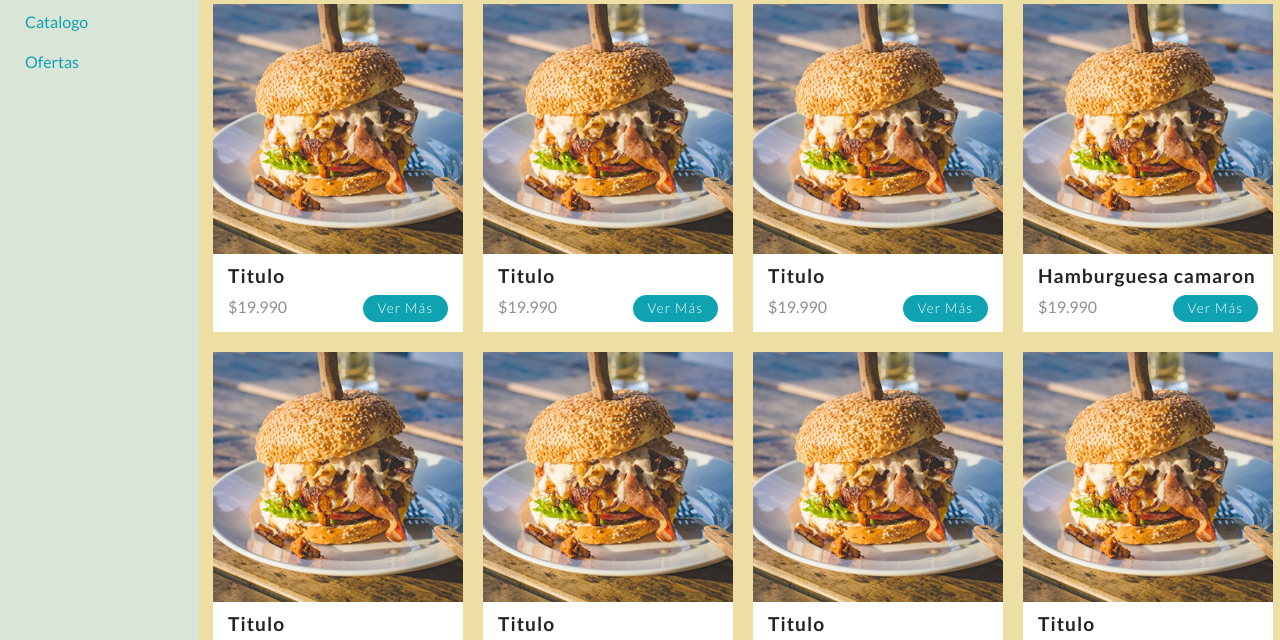
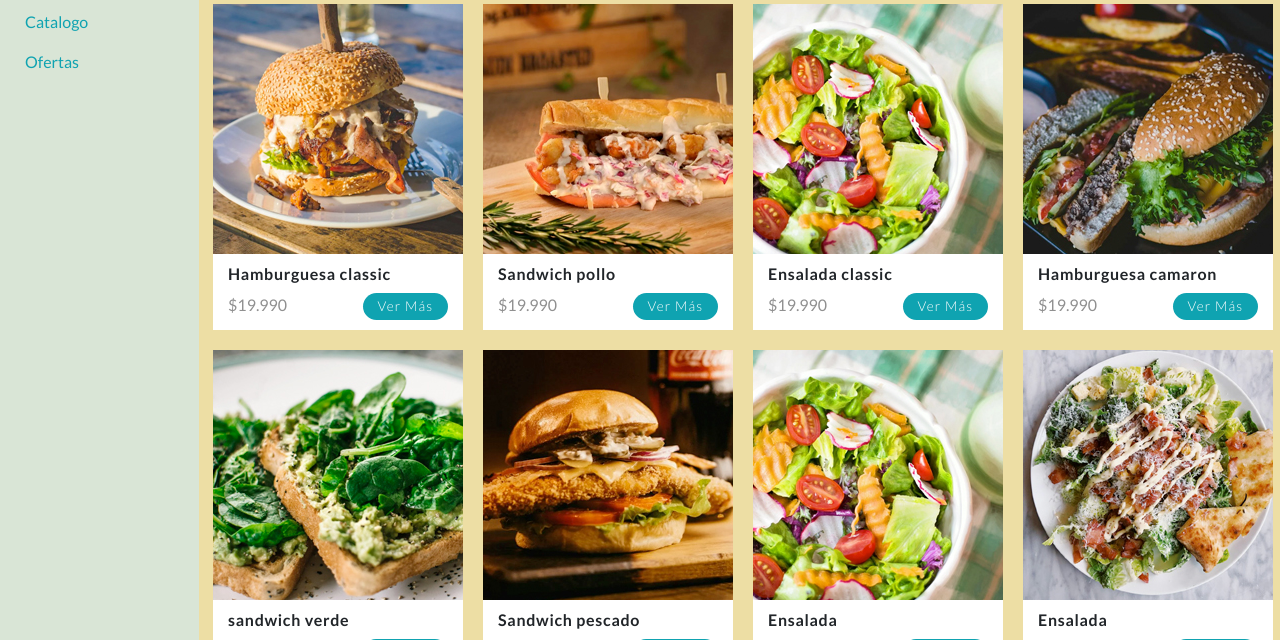
Before and after one commit to markobarraza/StoreMediaQuery_dLatam, a plain HTML site: page index.html in a window 1280 px wide. Shown: the part 111-751 px from the top of the page. Drawn offline with nearby package versions, Linux system fonts and the light colour scheme.

Commit message:
se agregaron imagenes y descripciones

```diff
--- a/assets/css/style.css
+++ b/assets/css/style.css
@@ -86,13 +86,14 @@ footer{
     margin: 0;
 }
 .main .contenedor_productos .contenedor_cards .main_card .info_card h3{
-    font-size: 1.2rem;
+    font-size: 1rem;
     font-weight: 700;
-    letter-spacing: 1px;
+    letter-spacing: .7px;
 }
 .main .contenedor_productos .contenedor_cards .main_card .info_card .inner_info{
     display: flex;
     justify-content: space-between;
+    margin: 10px 0 0 0 ;
 }
 .main .contenedor_productos .contenedor_cards .main_card .info_card .inner_info p{
     margin: 0;
--- a/index.html
+++ b/index.html
@@ -13,7 +13,7 @@
     <link rel="preconnect" href="https://fonts.gstatic.com" crossorigin>
     <link href="https://fonts.googleapis.com/css2?family=Lato:ital,wght@0,100;0,300;0,400;0,700;0,900;1,100;1,300;1,400;1,700;1,900&display=swap" rel="stylesheet">
     <!-- Mis estilos -->
-    <link rel="stylesheet" href="/assets/css/style.css">
+    <link rel="stylesheet" href="./assets/css/style.css">
 </head>
 <body>
 
@@ -50,7 +50,7 @@
                 <div class="main_card">
                     <img src="./assets/img/img-1.jpg" alt="hamburguesa">
                     <div class="info_card">
-                        <h3>Titulo</h3>
+                        <h3>Hamburguesa classic</h3>
                         <div class="inner_info">
                             <p>$19.990</p>
                             <div class="btn_card">Ver Más</div>
@@ -59,9 +59,9 @@
                 </div>
                 <!-- Card -->
                 <div class="main_card">
-                    <img src="./assets/img/img-1.jpg" alt="hamburguesa">
+                    <img src="./assets/img/img-2.jpg" alt="hamburguesa">
                     <div class="info_card">
-                        <h3>Titulo</h3>
+                        <h3>Sandwich pollo</h3>
                         <div class="inner_info">
                             <p>$19.990</p>
                             <div class="btn_card">Ver Más</div>
@@ -70,9 +70,9 @@
                 </div>
                 <!-- Card -->
                 <div class="main_card">
-                    <img src="./assets/img/img-1.jpg" alt="hamburguesa">
+                    <img src="./assets/img/img-3.jpg" alt="Ensalada">
                     <div class="info_card">
-                        <h3>Titulo</h3>
+                        <h3>Ensalada classic</h3>
                         <div class="inner_info">
                             <p>$19.990</p>
                             <div class="btn_card">Ver Más</div>
@@ -81,7 +81,7 @@
                 </div>
                 <!-- Card -->
                 <div class="main_card">
-                    <img src="./assets/img/img-1.jpg" alt="hamburguesa">
+                    <img src="./assets/img/img-4.jpg" alt="hamburguesa">
                     <div class="info_card">
                         <h3>Hamburguesa camaron</h3>
                         <div class="inner_info">
@@ -92,9 +92,9 @@
                 </div>
                 <!-- Card -->
                 <div class="main_card">
-                    <img src="./assets/img/img-1.jpg" alt="hamburguesa">
+                    <img src="./assets/img/img-5.jpg" alt="hamburguesa">
                     <div class="info_card">
-                        <h3>Titulo</h3>
+                        <h3>sandwich verde</h3>
                         <div class="inner_info">
                             <p>$19.990</p>
                             <div class="btn_card">Ver Más</div>
@@ -103,9 +103,9 @@
                 </div>
                 <!-- Card -->
                 <div class="main_card">
-                    <img src="./assets/img/img-1.jpg" alt="hamburguesa">
+                    <img src="./assets/img/img-6.jpg" alt="hamburguesa">
                     <div class="info_card">
-                        <h3>Titulo</h3>
+                        <h3>Sandwich pescado</h3>
                         <div class="inner_info">
                             <p>$19.990</p>
                             <div class="btn_card">Ver Más</div>
@@ -114,9 +114,9 @@
                 </div>
                 <!-- Card -->
                 <div class="main_card">
-                    <img src="./assets/img/img-1.jpg" alt="hamburguesa">
+                    <img src="./assets/img/img-7.jpg" alt="Ensalada">
                     <div class="info_card">
-                        <h3>Titulo</h3>
+                        <h3>Ensalada</h3>
                         <div class="inner_info">
                             <p>$19.990</p>
                             <div class="btn_card">Ver Más</div>
@@ -125,9 +125,9 @@
                 </div>
                 <!-- Card -->
                 <div class="main_card">
-                    <img src="./assets/img/img-1.jpg" alt="hamburguesa">
+                    <img src="./assets/img/img-8.jpg" alt="Ensalada">
                     <div class="info_card">
-                        <h3>Titulo</h3>
+                        <h3>Ensalada</h3>
                         <div class="inner_info">
                             <p>$19.990</p>
                             <div class="btn_card">Ver Más</div>
```
Also changed, not shown: assets/img/img-2.jpg (added), assets/img/img-3.jpg (added), assets/img/img-4.jpg (added), assets/img/img-5.jpg (added), assets/img/img-6.jpg (added), assets/img/img-7.jpg (added), assets/img/img-8.jpg (added).
